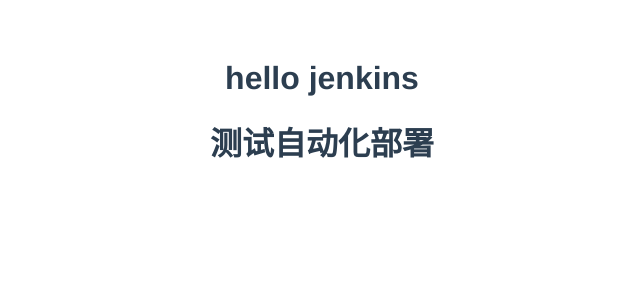
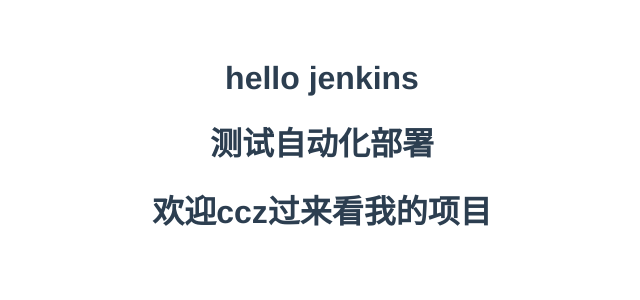
Before and after one commit to Penicillinn/vue3_test, a Vue app: page / in a window 1280 px wide. Shown: the top 300 px of the page, without its empty margins (318-958 px from the left). Built offline with nearby package versions, Linux system fonts and the light colour scheme.

Commit message:
fix: ccz修改

```diff
--- a/src/App.vue
+++ b/src/App.vue
@@ -1,6 +1,7 @@
 <template>
   <h1>hello jenkins</h1>
   <h1>测试自动化部署</h1>
+  <h1>欢迎ccz过来看我的项目</h1>
 </template>
 
 <script>
```
